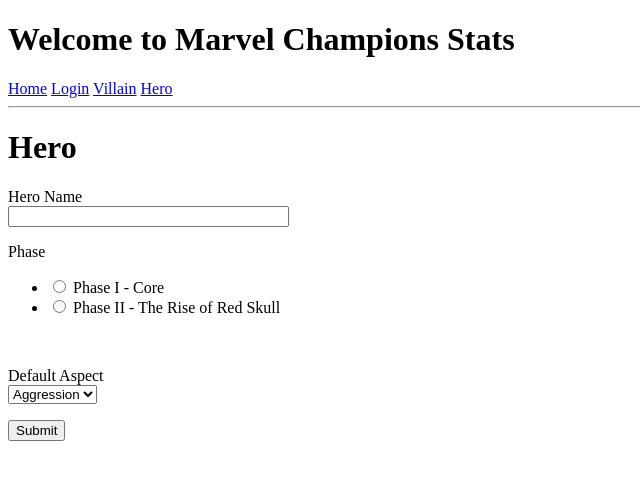
After one commit to timpelican/mcstats, a Flask app: page /hero in a window 1280 px wide. The commit adds this page. Shown: the top 480 px of the page, without its empty margins (0-640 px from the left). Run offline with Flask 3, Linux system fonts and the light colour scheme.

Commit message:
Basic Hero / Villain forms.

```diff
--- a/app/forms.py
+++ b/app/forms.py
@@ -1,5 +1,5 @@
 from flask_wtf import FlaskForm
-from wtforms import StringField, PasswordField, BooleanField, SubmitField
+from wtforms import StringField, PasswordField, BooleanField, SubmitField, RadioField, SelectField
 from wtforms.validators import DataRequired
 
 class LoginForm(FlaskForm):
@@ -7,3 +7,22 @@
     password = PasswordField('Password', validators=[DataRequired()])
     remember_me = BooleanField('Remember Me')
     submit = SubmitField('Sign In')
+
+class VillainForm(FlaskForm):
+    name = StringField('Villain Name', validators=[DataRequired()])
+    phase = RadioField('Phase', validators=[DataRequired()], \
+                          choices=[("1","Phase I - Core"), \
+                                   ("2","Phase II - The Rise of Red Skull")])
+    submit = SubmitField('Submit')
+
+class HeroForm(FlaskForm):
+    name = StringField('Hero Name', validators=[DataRequired()])
+    phase = RadioField('Phase', validators=[DataRequired()], \
+                          choices=[("1","Phase I - Core"), \
+                                    ("2","Phase II - The Rise of Red Skull")])
+    aspect = SelectField('Default Aspect', validators=[DataRequired()], \
+                         choices=[("1","Aggression"), \
+                                    ("2","Leadership"), \
+                                    ("3","Protection"), \
+                                    ("4","Justice")])
+    submit = SubmitField('Submit')
--- a/app/routes.py
+++ b/app/routes.py
@@ -1,6 +1,6 @@
 from flask import render_template, flash, redirect, url_for
 from app import app
-from app.forms import LoginForm
+from app.forms import LoginForm, VillainForm, HeroForm
 
 @app.route('/')
 @app.route('/index')
@@ -25,3 +25,21 @@
             form.username.data, form.remember_me.data))
         return redirect(url_for('index'))
     return render_template('login.html', title='Sign In', form=form)
+
+@app.route('/villain', methods=['GET', 'POST'])
+def villain():
+    form = VillainForm()
+    if form.validate_on_submit():
+        flash('New villain {}, from phase {}'.format(
+            form.name.data, form.phase.data))
+        return redirect(url_for('index'))
+    return render_template('villain.html', title='Villain', form=form)
+
+@app.route('/hero', methods=['GET', 'POST'])
+def hero():
+    form = HeroForm()
+    if form.validate_on_submit():
+        flash('New hero {}, from phase {} with default aspect {}'.format(
+            form.name.data, form.phase.data, form.aspect.data))
+        return redirect(url_for('index'))
+    return render_template('hero.html', title='Hero', form=form)
--- a/app/templates/base.html
+++ b/app/templates/base.html
@@ -8,6 +8,8 @@
             <h1>Welcome to Marvel Champions Stats</h1>
             <a href={{ url_for('index') }}>Home</a>
             <a href={{ url_for('login') }}>Login</a>
+            <a href={{ url_for('villain') }}>Villain</a>
+            <a href={{ url_for('hero') }}>Hero</a>
         </div>
         <hr>
         {% with messages = get_flashed_messages() %}
--- /dev/null
+++ b/app/templates/hero.html
@@ -0,0 +1,30 @@
+{% extends "base.html" %}
+
+{% block content %}
+    <h1>Hero</h1>
+    <form action="" method="post" novalidate>
+        {{ form.hidden_tag() }}
+        <p>
+            {{ form.name.label }}<br>
+            {{ form.name(size=32) }}<br>
+            {% for error in form.name.errors %}
+            <span style="color: red;">[{{ error }}]</span>
+            {% endfor %}
+        </p>
+        <p>
+            {{ form.phase.label }}<br>
+            {{ form.phase }}<br>
+            {% for error in form.phase.errors %}
+            <span style="color: red;">[{{ error }}]</span>
+            {% endfor %}
+        </p>
+        <p>
+            {{ form.aspect.label }}<br>
+            {{ form.aspect }}<br>
+            {% for error in form.aspect.errors %}
+            <span style="color: red;">[{{ error }}]</span>
+            {% endfor %}
+        </p>
+        <p>{{ form.submit() }}</p>
+    </form>
+{% endblock %}
```
Also changed, not shown: app/templates/villain.html (added, +23 -0 lines), 1 other file.
